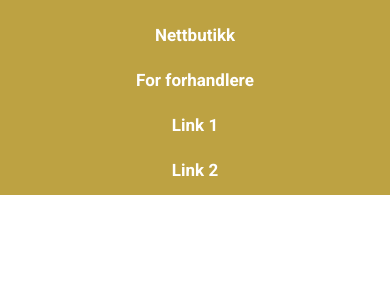
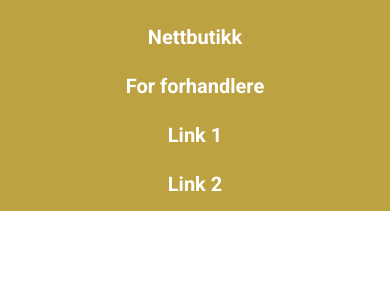
Before and after one commit to MagnusUnstad/FairtradeEksperten, a PHP site: the page made by Work IP/Navbar.html in a window 390 px wide. Shown: the top 300 px of the page. Run offline with PHP 8.4, Linux system fonts and the light colour scheme.

Commit message:
Fiksa navbar mer

```diff
--- a/Work IP/Navbar.css
+++ b/Work IP/Navbar.css
@@ -9,7 +9,7 @@ body {
   color: white;
   margin: auto;
   width: 100%;
-  font-size: 17px;
+  font-size: 20px;
   text-align: center;
   overflow: hidden;
   font-family: 'Roboto', sans-serif;
@@ -18,9 +18,9 @@ body {
 }
 
 .Navbar li {
-  width: 20%;
+  width: 15%;
   display: inline-block;
-  min-width: 140px;
+  min-width: 150px;
   padding-top: 25px;
 }
 
@@ -35,7 +35,7 @@ body {
   padding: 0;
 }
 
-@media screen and (max-width: 600px) {
+@media screen and (max-width: 700px) {
   .Navbar li {
     display: block;
     text-align: center;
```
Also changed, not shown: Main.css (+16 -7 lines), hei.html (indentation only).
